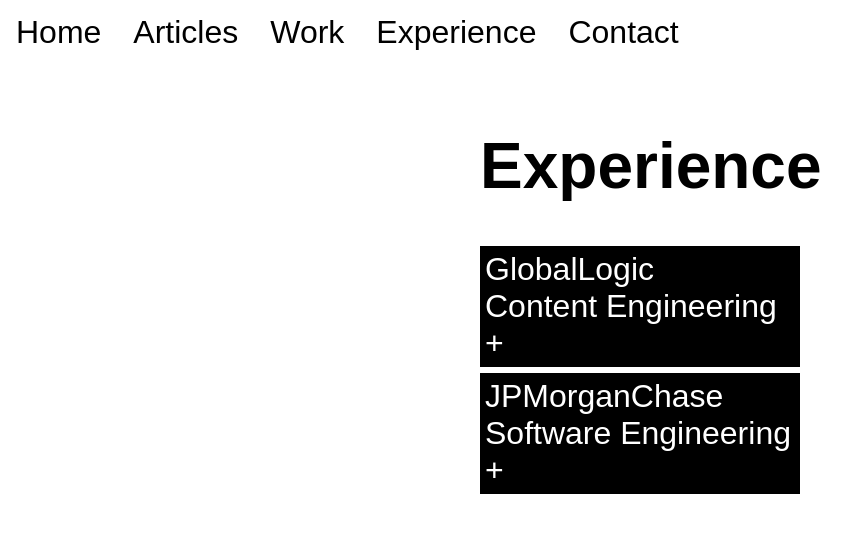
After one commit to mforte215/forum, a Django app: page /experience in a window 1280 px wide. The commit adds this page. Shown: the top 533 px of the page, without its empty margins (0-865 px from the left). Run offline with Django 5.2, Linux system fonts and the light colour scheme; some web fonts are replaced.

Commit message:
style update

```diff
--- a/app/static/app/css/style.css
+++ b/app/static/app/css/style.css
@@ -13,12 +13,55 @@
   font-size: xx-large;
 }
 
+.hidden {
+  display: none;
+}
+
 .enter-link {
   color: black;
   text-decoration: none;
   border: 2px solid black;
   border-radius: 8px;
   padding: 8px;
+}
+
+.experience-container {
+  width: 25%;
+  margin: 5% auto;
+  font-size: xx-large;
+}
+
+.experience-row {
+  overflow: hidden;
+  margin: 2% 0;
+  background-color: black;
+  color: white;
+  padding: 5px;
+  cursor: pointer;
+}
+
+#experience-name-one {
+  margin: 0;
+}
+
+#experience-name-two {
+  margin: 0;
+}
+
+#exp-details-one {
+  overflow: hidden;
+}
+
+.float-left {
+  float: left;
+}
+
+.float-right {
+  float: right;
+}
+
+.clear {
+  clear: both;
 }
 
 /*8*8*8*8 NAVBAR 8*8*8*8*/
--- a/app/static/app/js/index.js
+++ b/app/static/app/js/index.js
@@ -6,3 +6,35 @@
         x.className = "topnav";
     }
 }
+
+function onClick(event) {
+    parentElement = event.target.parentNode.id
+    if (parentElement == "experience-name-one") {
+        hiddenElement = document.getElementById('exp-details-one')
+        if (hiddenElement.style.display == 'none' || hiddenElement.style.display == '') {
+            hiddenElement.style.display = 'block';
+            iconElement = document.getElementById("job-con-one")
+            iconElement.textContent = "Content Engineering -"
+        }
+        else {
+            hiddenElement.style.display = 'none';
+            iconElement = document.getElementById("job-con-one")
+            iconElement.textContent = "Content Engineering +"
+        }
+
+    }
+    if (parentElement == "experience-name-two") {
+        hiddenElement = document.getElementById('exp-details-two')
+        if (hiddenElement.style.display == 'none' || hiddenElement.style.display == '') {
+            hiddenElement.style.display = 'block';
+            iconElement = document.getElementById("job-con-two")
+            iconElement.textContent = "Software Engineering -"
+        }
+        else {
+            hiddenElement.style.display = 'none';
+            iconElement = document.getElementById("job-con-two")
+            iconElement.textContent = "Software Engineering +"
+        }
+
+    }
+}
--- a/app/templates/app/articles.html
+++ b/app/templates/app/articles.html
@@ -3,7 +3,7 @@
 {% block title %}Blog{% endblock %}
 
 {% block content %}
-<main class="main-content">
+<main class="articles-main-content">
     {% if articles %}
     <div class="latest-article-header">
         <h1>Latest</h1>
--- /dev/null
+++ b/app/templates/app/experience.html
@@ -0,0 +1,36 @@
+{% extends "base.html" %}
+{% load static %}
+{% block title %}Mark C Forte{% endblock %}
+
+
+{% block content %}
+
+<div class="experience-container">
+    <div>
+        <h1>Experience</h1>
+    </div>
+    <div class="experience-row" >
+        <p onclick="onClick(event)" id="experience-name-one"><span class="float-left">GlobalLogic</span>
+        <span id="job-con-one" class="float-right">Content Engineering +</span></p>
+    </div>
+        <div class="hidden" id="exp-details-one">
+            <ul>
+                <li>Engineering Support for a major industry-leading LLM </li>
+            </ul>
+        </div>
+
+    <div class="experience-row" >
+        <p onclick="onClick(event)" id="experience-name-two"><span class="float-left">JPMorganChase</span>
+        <span id="job-con-two" class="float-right">Software Engineering +</span></p>
+    </div>
+            <div class="hidden" id="exp-details-two">
+                <ul>
+                    <li>Engineering Support for a major industry-leading LLM </li>
+                </ul>
+        </div>
+
+    <div>
+        <p
+    </div>
+</div>
+{% endblock %}
--- a/app/templates/base.html
+++ b/app/templates/base.html
@@ -10,9 +10,10 @@
 
 <body>
     <div class="topnav" id="myTopnav">
-        <a href="{% url 'index' %}" class="active">Mark Forte</a>
-        <a href="{% url 'index' %}">Blog</a>
-        <a href="{% url 'index' %}">About</a>
+        <a href="{% url 'index' %}" class="active">Home</a>
+        <a href="{% url 'articles' %}">Articles</a>
+        <a href="{% url 'index' %}">Work</a>
+        <a href="{% url 'experience' %}">Experience</a>
         <a href="#about">Contact</a>
         <a href="javascript:void(0);" class="icon" onclick="myFunction()">
             <i class="fa fa-bars"></i>
--- a/app/urls.py
+++ b/app/urls.py
@@ -6,5 +6,6 @@
 urlpatterns = [
     path("", views.index, name='index'),
     path("articles", views.articleListView, name='articles'),
-    path("article/<slug:slug>", views.articleDetail, name='article_detail')
+    path("article/<slug:slug>", views.articleDetail, name='article_detail'),
+    path("experience", views.experienceView, name="experience")
 ] + static(settings.MEDIA_URL, document_root=settings.MEDIA_ROOT)
--- a/app/views.py
+++ b/app/views.py
@@ -18,3 +18,6 @@
         return render(request, "app/articles.html", context)
     except:
         raise Http404("No articles found!")
+
+def experienceView(request):
+    return render(request, "app/experience.html")
```
Also changed, not shown: other parts of app/static/app/css/style.css (+51 -30 lines).
